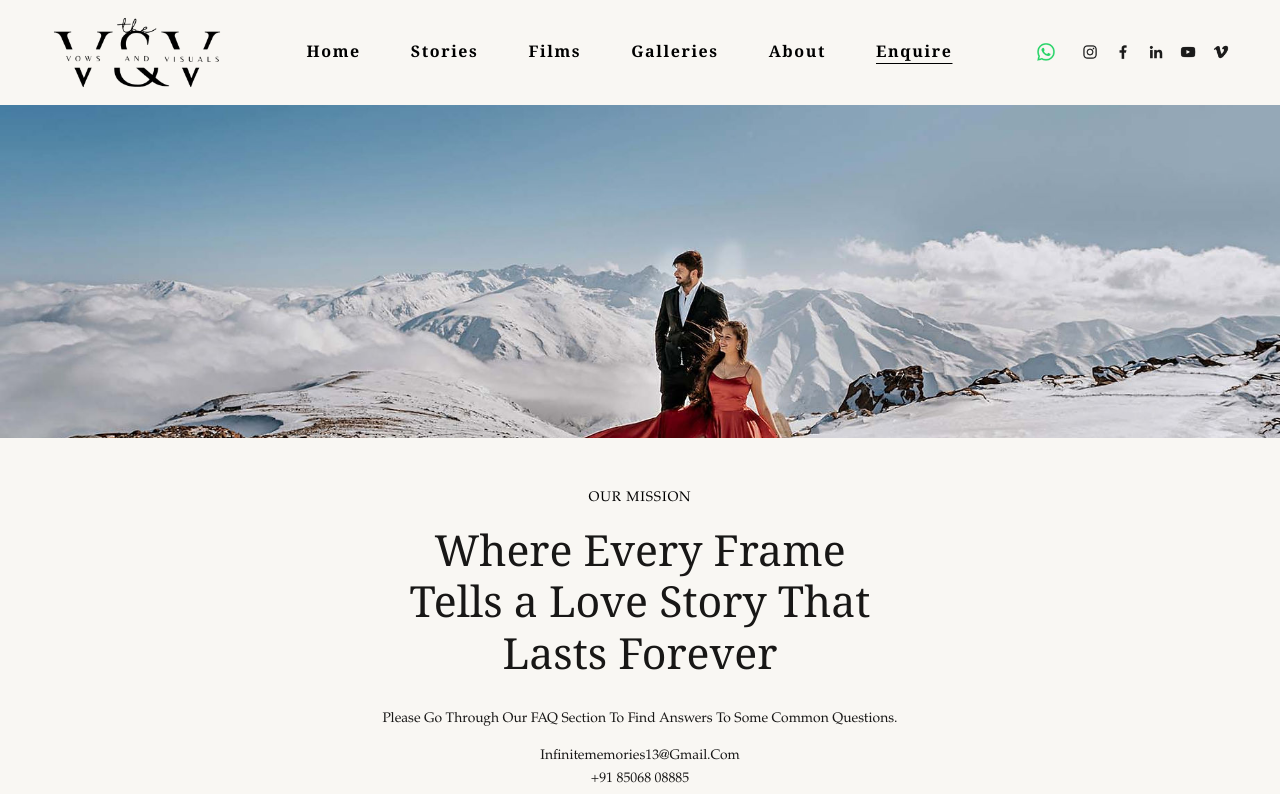
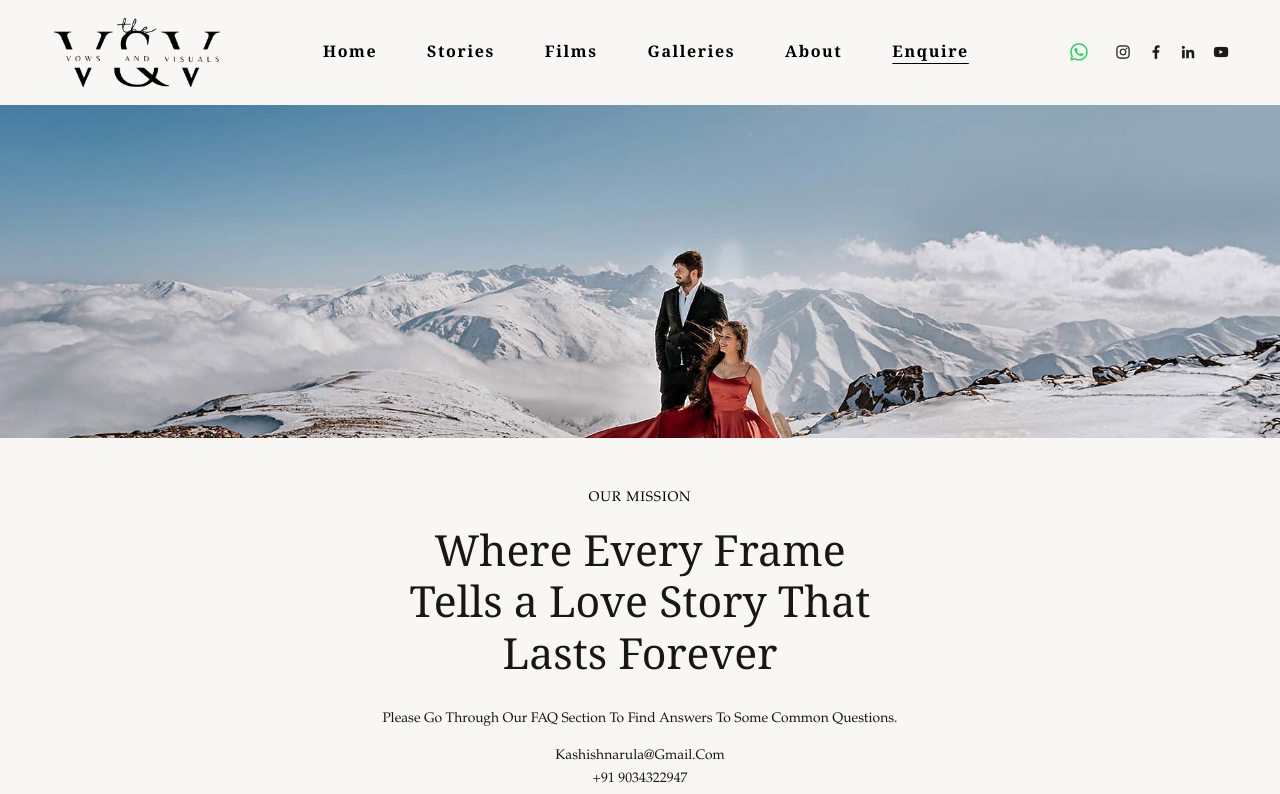
Before and after one commit to Kherasam18/thevowsandvisuals, a React (Vite) app: page /enquiry in a window 1280 px wide. Shown: the top 794 px of the page. Built offline with nearby package versions, Linux system fonts and the light colour scheme.

Commit message:
Update contact details

```diff
--- a/src/data/site.js
+++ b/src/data/site.js
@@ -15,20 +15,19 @@ export const NAV_LINKS = [
 ];
 
 export const SOCIALS = [
-  { label: 'Instagram', href: 'https://www.instagram.com/infinite_memories09/?hl=en', icon: instagram },
-  { label: 'Facebook', href: 'https://www.facebook.com/InfiniteMemories09/', icon: facebook },
+  { label: 'Instagram', href: 'https://www.instagram.com/thevowsandvisuals/?hl=en', icon: instagram },
+  { label: 'Facebook', href: 'https://www.facebook.com/', icon: facebook },
   // Source links to Wix's own company page here — kept verbatim rather than "corrected".
-  { label: 'LinkedIn', href: 'https://www.linkedin.com/company/wix-com', icon: linkedin },
-  { label: 'YouTube', href: 'https://www.youtube.com/@infinitememories', icon: youtube },
-  { label: 'Vimeo', href: 'https://vimeo.com/user39042617', icon: vimeo },
+  { label: 'LinkedIn', href: 'https://www.linkedin.com/company/', icon: linkedin },
+  { label: 'YouTube', href: 'https://www.youtube.com/', icon: youtube },
 ];
 
-export const WHATSAPP_URL = 'https://wa.me/+918506808885';
+export const WHATSAPP_URL = 'https://wa.me/+919034322947';
 export const INSTAGRAM_URL = 'https://www.instagram.com/thevowsandvisuals/?hl=en';
 
 export const CONTACT = {
-  email: 'infinitememories13@gmail.com',
-  phone: '+91 85068 08885',
+  email: 'kashishnarula@gmail.com',
+  phone: '+91 9034322947',
   regions: 'INDIA, DUBAI, THAILAND, BALI & BEYOND',
 };
 
```
Also changed, not shown: src/assets/home/hero-poster.jpg.
